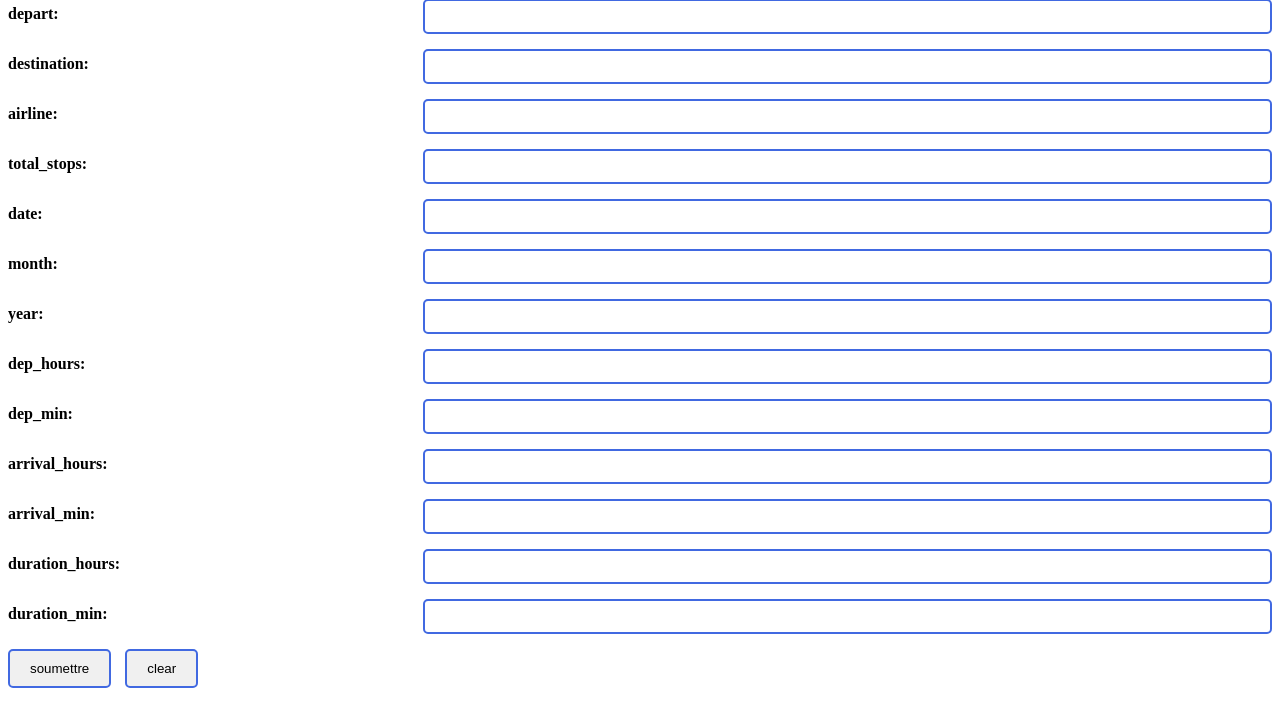
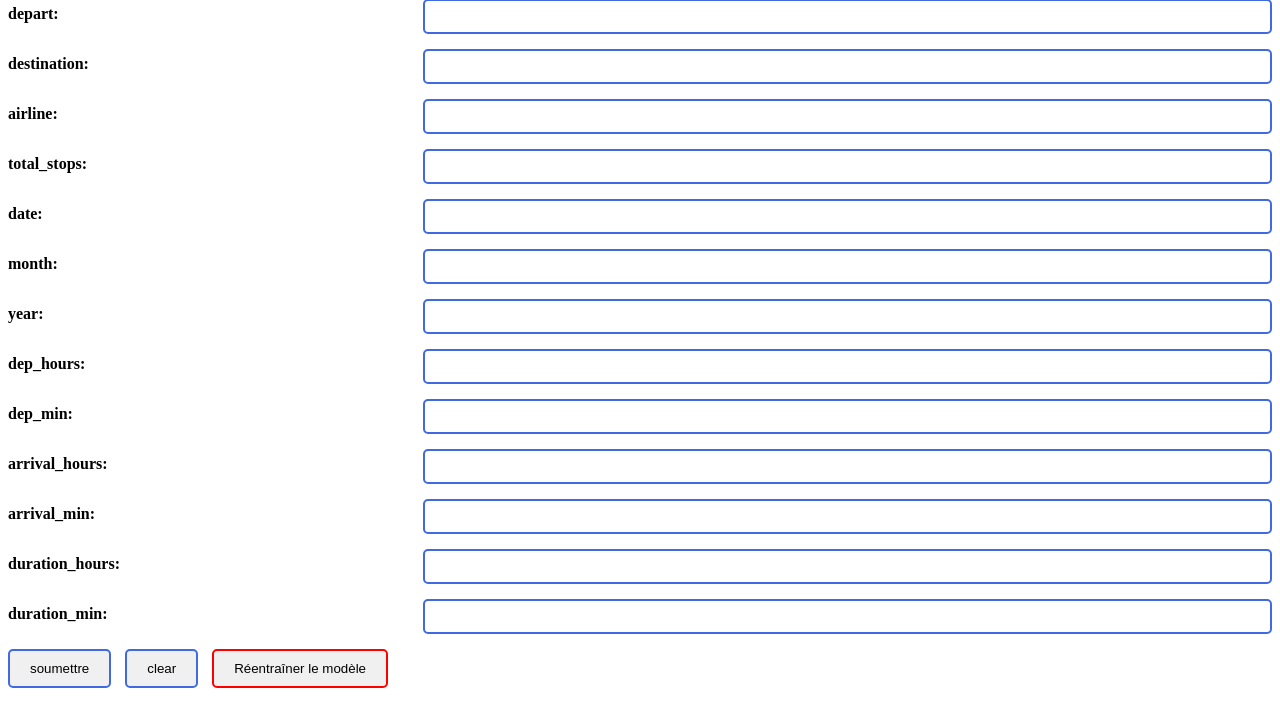
Before and after one commit to MethoDoTest/flightPredict, a Django app: page /travel/travel in a window 1280 px wide. Shown: the part 81-800 px from the top of the page. Run offline with Django 5.2, Linux system fonts and the light colour scheme.

Commit message:
re-train button added to view

```diff
--- a/api/flight_pred/static/styles.css
+++ b/api/flight_pred/static/styles.css
@@ -39,3 +39,7 @@
 .button:hover {
     background-color: #e0e0e0;
 }
+
+.retrain-button {
+    border: 2px solid red;
+}
--- a/api/flight_pred/travel/templates/travel/travel_form.html
+++ b/api/flight_pred/travel/templates/travel/travel_form.html
@@ -20,6 +20,18 @@
                 showError(errorMessages);
             }
         };
+
+        function retrainModel() {
+            var resultElement = document.getElementById('result');
+            if (resultElement) {
+                resultElement.textContent = 'demande de réentraînement du modèle';
+            } else {
+                var newResultElement = document.createElement('p');
+                newResultElement.id = 'result';
+                newResultElement.textContent = 'demande de réentraînement du modèle';
+                document.body.appendChild(newResultElement);
+            }
+        }
     </script>
 </head>
 <body>
@@ -119,6 +131,7 @@
         </div>
         <button type="submit" name="submit" class="button">soumettre</button>
         <button type="submit" name="clear" class="button">clear</button>
+        <button type="button" name="retrain" class="button retrain-button" onclick="retrainModel()">Réentraîner le modèle</button>
     </form>
 
     {% if result %}
--- a/api/flight_pred/travel/views.py
+++ b/api/flight_pred/travel/views.py
@@ -59,7 +59,6 @@ def travel_view(request):
             else:
                 errors = form.errors
 
-            # Vérifiez si la requête demande une réponse JSON
             if request.headers.get("X-Requested-With") == "XMLHttpRequest":
                 return JsonResponse({"result": result, "errors": errors})
 
```
